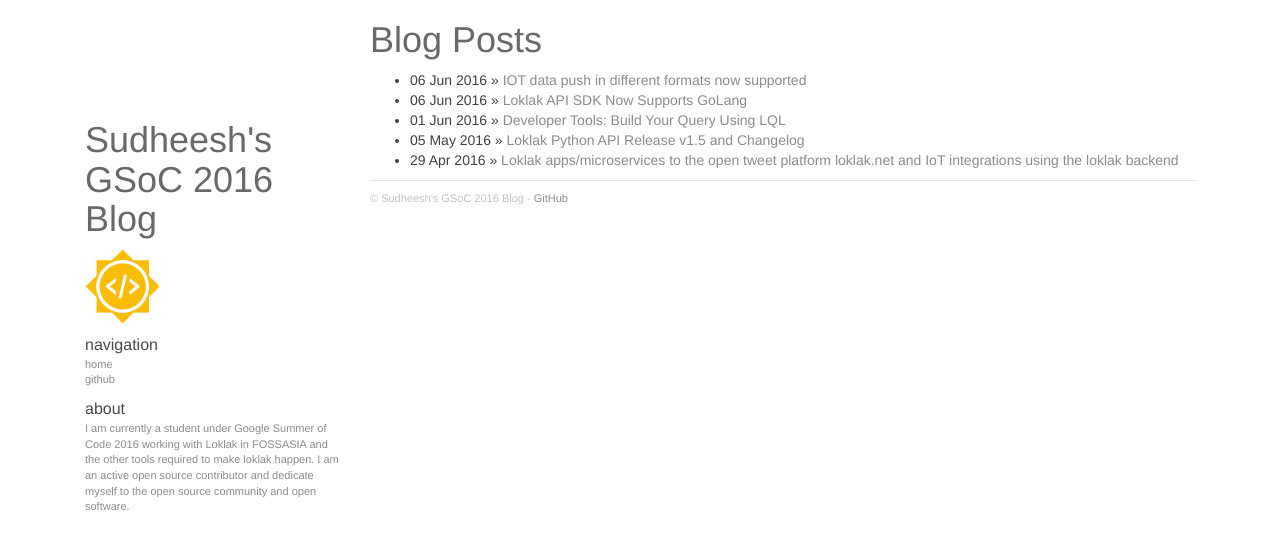
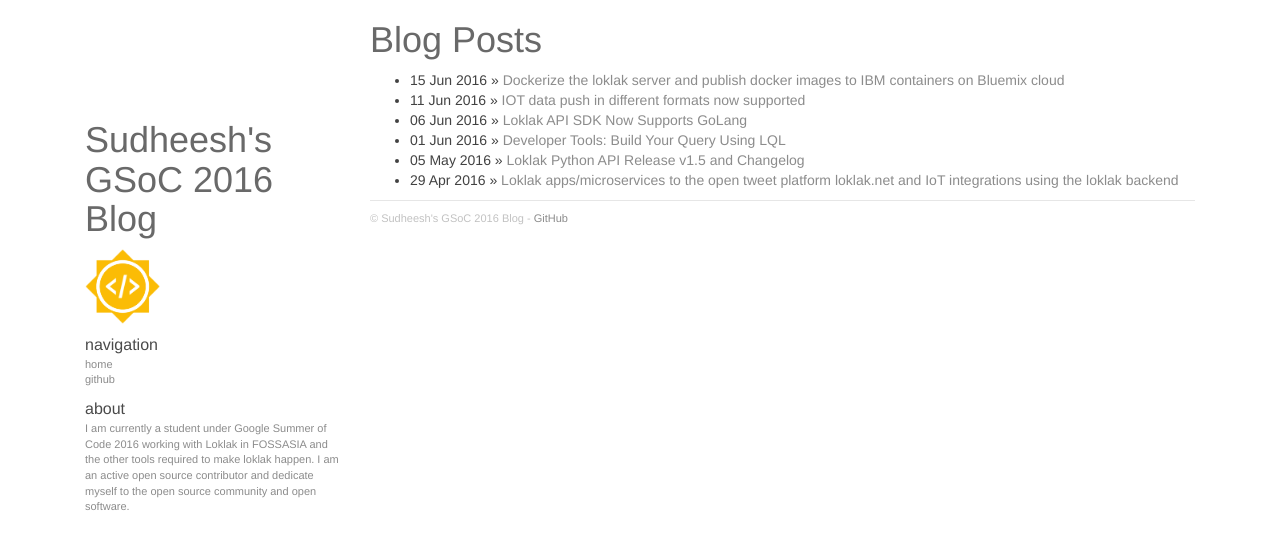
Before and after one commit to sudheesh001/gsoc2016, a Jekyll site: the page built from index.html, in a window 1280 px wide. Shown: the top 549 px of the page. Built offline with Jekyll 4.4.1, drawn with Linux system fonts in a browser that asks for light colours; nearby versions of some CDN libraries; Markdown is read by kramdown in place of the engine named in the settings; part of the change alters nothing that is shown.

Commit message:
Adding blog post: Dockerize the loklak server

```diff
--- a/_posts/2016-06-11-iot-data-push-in-different-formats.markdown
+++ b/_posts/2016-06-11-iot-data-push-in-different-formats.markdown
@@ -1,7 +1,7 @@
 ---
 layout: post
 title:  "IOT data push in different formats now supported"
-date:   2016-06-06 00:18:23
+date:   2016-06-11 00:18:23
 categories: loklak
 ---
 
--- /dev/null
+++ b/_posts/2016-06-15-dockerize-the-loklak-server.markdown
@@ -0,0 +1,63 @@
+---
+layout: post
+title:  "Dockerize the loklak server and publish docker images to IBM containers on Bluemix cloud"
+date:   2016-06-15 00:18:23
+categories: loklak
+---
+
+Docker is an open source platform which makes life easy for system developers and sysadmins to build, ship and run distributed applications. Unlike Virtual Machines (VMs) Docker containers allows you to package an application with all of its dependies into a standardized unit for software development.
+
+<img src="{{ site.baseurl }}/img/docker_container_logo.png" alt="Docker Container Logo" width="100%">
+
+To create an image of the loklak server, the first thing you need is to run the docker daemon process. This then boots up a blank docker instance (called a `default` image) such that the images could be stored. To run loklak in a container, we first need to create a new image for loklak server. This includes the base operating system, the required updates for that operating system as well as the build instructions for running the application. To run the loklak server we need to clone the loklak_server from `loklak/loklak_server` and then build and compile using `ant`.
+
+Once the docker daemon’s default image has booted, Create an new directory called `Docker` and `cd` into that directory. Inside that create a directory `loklak` so that you could store the `loklak` image that you would create. To do this you need to create a Dockerfile mentioning the operating system and the different instructions that need to be executed.
+
+{% highlight dockerfile %}
+FROM ubuntu:latest
+MAINTAINER Ansgar Schmidt <ansgar.schmidt@gmx.net>
+ENV DEBIAN_FRONTEND noninteractive
+
+# update
+RUN apt-get update
+RUN apt-get upgrade -y
+
+# add packages
+RUN apt-get install -y git ant openjdk-8-jdk
+
+# clone the github repo
+RUN git clone https://github.com/loklak/loklak_server.git
+WORKDIR loklak_server
+
+# compile
+RUN ant
+
+# Expose the web interface ports
+EXPOSE 80 443
+
+# change config file
+RUN sed -i.bak 's/^(port.http=).*/180/'                conf/config.properties
+RUN sed -i.bak 's/^(port.https=).*/1443/'              conf/config.properties
+RUN sed -i.bak 's/^(upgradeInterval=).*/186400000000/' conf/config.properties
+
+# hack until loklak support no-daemon
+RUN echo "while true; do sleep 10;done" >> bin/start.sh
+
+# start loklak
+CMD ["bin/start.sh"]
+{% endhighlight %}
+
+This fetches the latest ubuntu image and provides a non-interactive Debian front end. Docker files are executed step by step. So in the above docker file for loklak, the machine image is first pulled over and then the operting system image us updated and the distribution upgraded. Once this is done the dockerfile then runs `RUN apt-get install -y git ant openjdk-8-jdk` to install ant, git and java8 JDK. Once this is complete, the repository for the loklak server is closed and the container opens ports 80 and 443 to run it on HTTP and HTTPS port. The `sed` commands find and replace the settings for the HTTP port and HTTPS port on the configuration file of the loklak server. Once this is cloned, we run `ant` and execute `bin/start.sh` to start the loklak server.
+
+Since now we understand how the docker file runs, lets find out how the docker is actually executed.
+`docker images` to see the list of images that you have.
+
+Now create the loklak image by doing `docker build -t loklak .` which uses the `Dockerfile` in the current directory to build the image in that directory.
+
+The command takes several seconds to run and reports its outcome. During this process, it fetches each of the image layers and puts these image layers together to create your docker container. Once it’s installed, you can run it by doing `docker run loklak`. This has successfully created your image and it’s ready to push it to dockerhub after creating a namespace and renaming the image as `useraccountname/loklak` and then pushing to docker hub.
+
+To push these to the IBM Bluemix cloud, you need to have `cloudfoundry` command line tools `cf`. Then install the plugin for containers `cf install-plugin https://static-ice.ng.bluemix.net/ibm-containers-linux_x64`
+
+Once this is installed, connect to the IBM Bluemix cloud under a namespace and pull the required image you pushed to github as `cf ic cpi username/loklak loklak` which copies the image you pushed to dockerhub to the IBM Containers and run the container.
+
+Containers make life really simple for devops and to create and deploy instantly as well as scale on demand.
```
Also changed, not shown: img/docker_container_logo.png (added).
